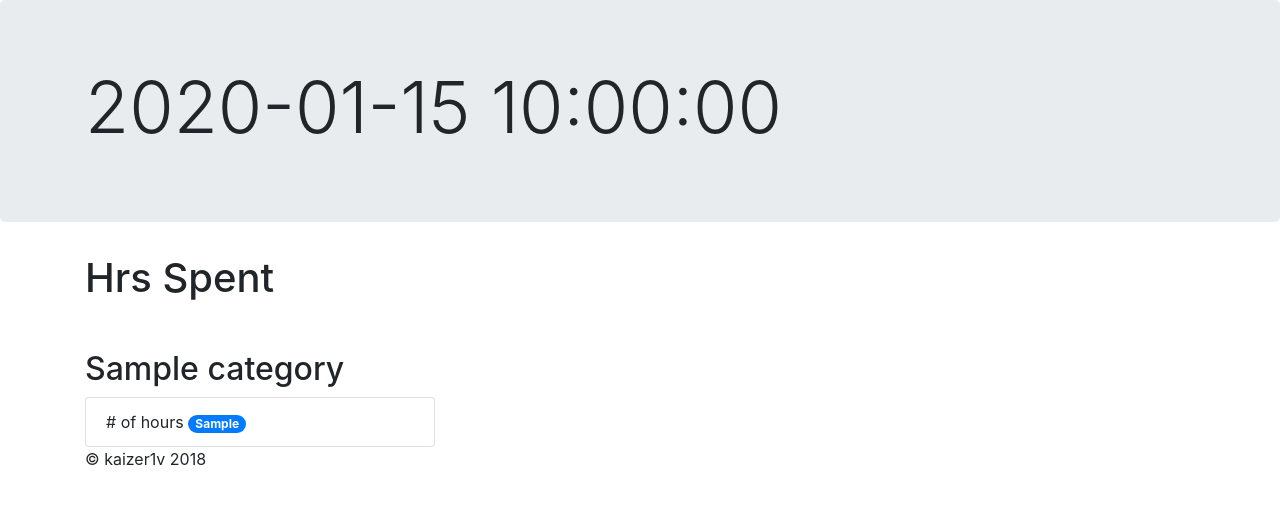
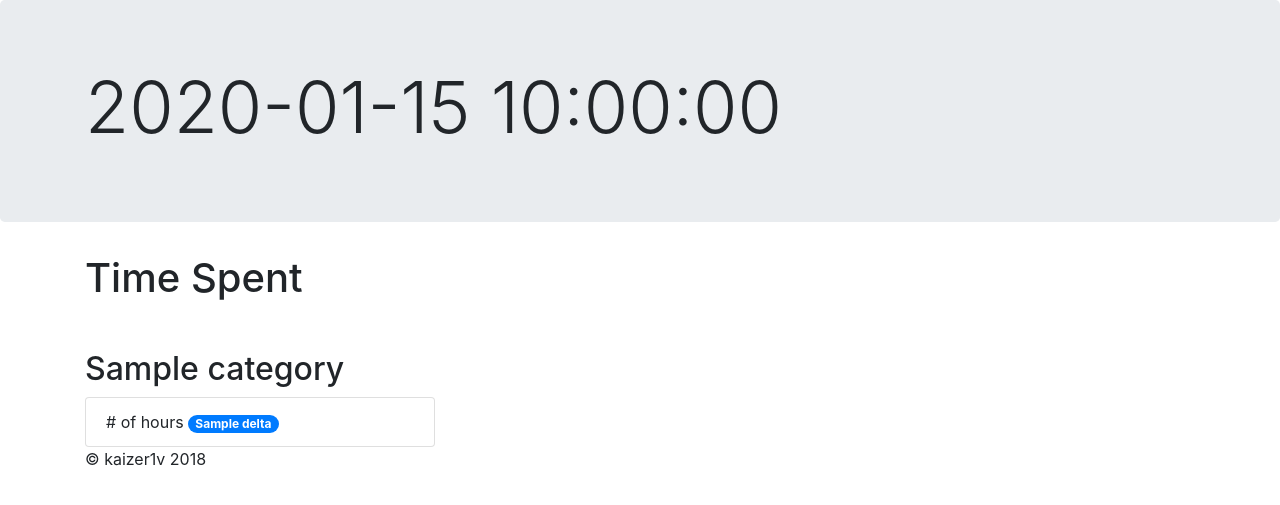
Before and after one commit to kaizer1v/habits, a Flask app: template templates/report-template.html in a window 1280 px wide. Shown: the top 505 px of the page. Run offline with Flask 2, Linux system fonts and the light colour scheme; the template is opened without the code that fills it: most values are stand-ins (such as "Sample title", 1, 10 or a date in 2020); parts of the project's set-up code (start-up, migrations or seed data) failed here and were passed over; some libraries are stand-ins or nearby versions.

Commit message:
hours + days spent

```diff
--- a/app.py
+++ b/app.py
@@ -9,6 +9,7 @@ df = pd.read_csv(
     encoding='utf-8',
     parse_dates=['start_date_time', 'end_date_time']
 )
+df.loc[:, 'delta'] = df['end_date_time'] - df['start_date_time']
 
 app = Flask(__name__)
 
@@ -18,7 +19,7 @@ def index():
     return render_template(
         'report-template.html',
         df=df.groupby('category').agg(
-            {'diff_hours': 'sum'}).reset_index().to_dict(orient='records')
+            {'delta': 'sum'}).reset_index().to_dict(orient='records')
         # df=[{'a': 123, 'b': 456}, {'a': 112233, 'b': 445566}]
     )
 
@@ -35,10 +36,11 @@ def timebased(year, month):
     for_date = pd.to_datetime('{}-{}'.format(year, month))
     p_df = df[(df['start_date_time'].dt.month == for_date.month) &
               (df['start_date_time'].dt.year == for_date.year)]
+    print(p_df.groupby('category').agg({'delta': 'sum'}))
     return render_template(
         'report-template.html',
         df=p_df.groupby('category').agg(
-            {'diff_hours': 'sum'}).reset_index().to_dict(orient='records'),
+            {'delta': 'sum'}).reset_index().to_dict(orient='records'),
         date=for_date.strftime('%b %y')
     )
 
--- a/templates/report-template.html
+++ b/templates/report-template.html
@@ -21,7 +21,7 @@
       </div>
     </div>
     <div class="container">
-      <h1>Hrs Spent</h1>
+      <h1>Time Spent</h1>
 
       <!-- Example row of columns -->
       <div class="row">
@@ -29,7 +29,7 @@
         <div class="col-md-4">
           <h2>{{ d['category'] }}</h2>
           <ul class="list-group">
-            <li class="list-group-item"># of hours <span class="badge badge-primary badge-pill">{{ d['diff_hours'] }}</span></li>
+            <li class="list-group-item"># of hours <span class="badge badge-primary badge-pill">{{ d['delta'] }}</span></li>
           </ul>
         </div>
       {% endfor %}
```
